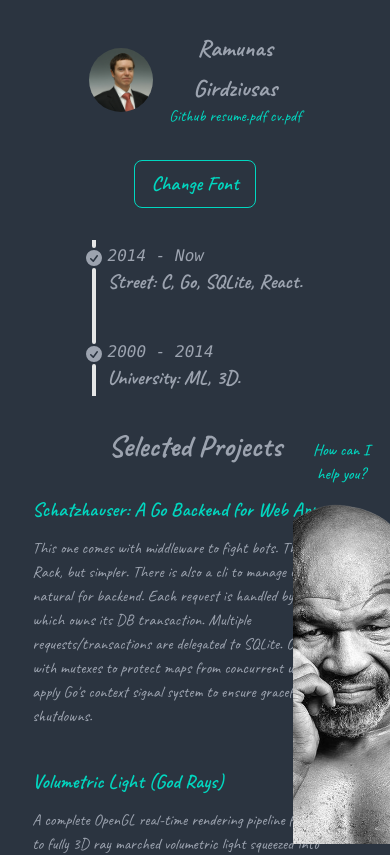
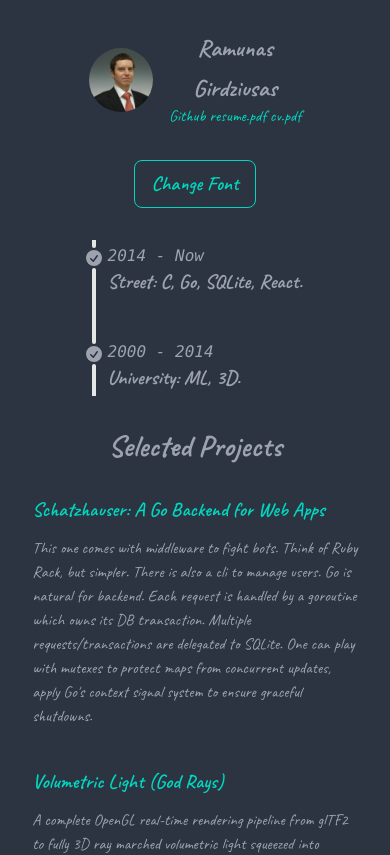
Before and after one commit to aabbtree77/aabbtree77.github.io, a React (Vite) app: page / in a window 390 px wide. Shown: the top 855 px of the page. Built offline with nearby package versions, Linux system fonts and the light colour scheme; no server answers.

Commit message:
disabled popup on mobile

```diff
--- a/src/App.tsx
+++ b/src/App.tsx
@@ -22,11 +22,13 @@ function CV() {
         <ProjectsList />
         <Contact />
         <Footer />
-        <Popup
-          imageSrc="assets/IronMike.png"
-          link="https://www.youtube.com/watch?v=Y183gJQ9yCY&t=20s&ab_channel=MMAMindset"
-          message="How can I help you?"
-        />
+        <div className="hidden tablet:block">
+          <Popup
+            imageSrc="assets/IronMike.png"
+            link="https://www.youtube.com/watch?v=Y183gJQ9yCY&t=20s&ab_channel=MMAMindset"
+            message="How can I help you?"
+          />
+        </div>
       </div>
     </div>
   );
--- a/tailwind.config.mjs
+++ b/tailwind.config.mjs
@@ -9,6 +9,9 @@ export default {
       fontFamily: {
         caveat: ["Caveat", "cursive"],
         scp: ["Source Code Pro", "mono"],
+      },
+      screens: {
+        tablet: "720px",
       },
     },
   },
```
